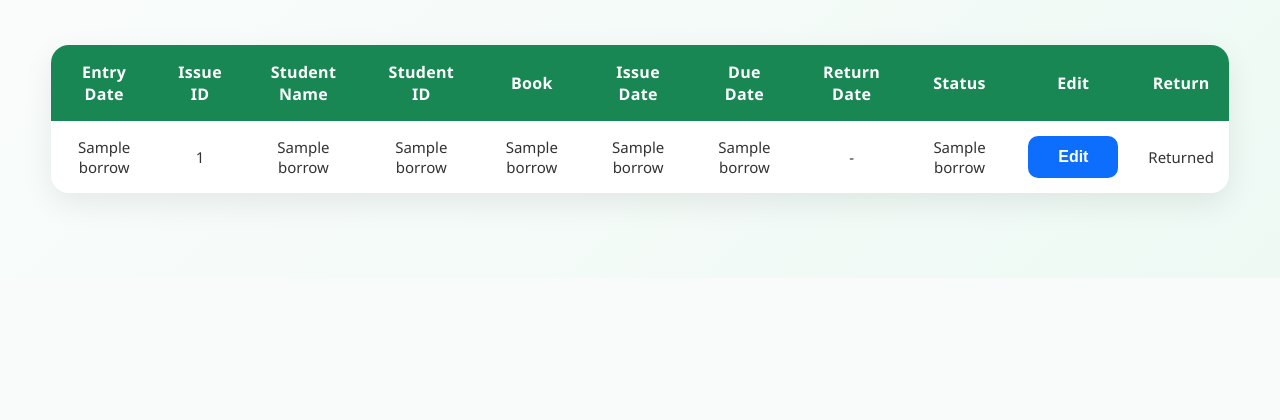
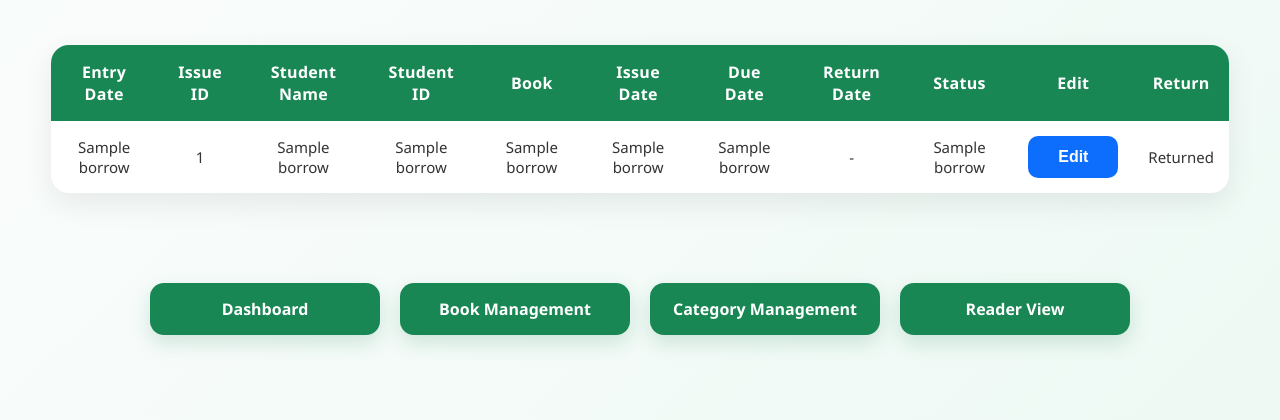
Before and after one commit to ArshiyaaTarannum/Library-Management-System, a Flask app: template templates/borrow_books.html in a window 1280 px wide. Shown: the part 1431-1851 px from the top of the page. Before the commit the page ends 1646 px from the top, so only its background shows below. Run offline with Flask 3, Linux system fonts and the light colour scheme; the template is opened without the code that fills it: most values are stand-ins (such as "Sample title", 1, 10 or a date in 2020).

Commit message:
Update borrow_books.html

```diff
--- a/templates/borrow_books.html
+++ b/templates/borrow_books.html
@@ -305,3 +305,38 @@
         {% endif %}
 
     </table>
+<!-- NAVIGATION -->
+
+<div class="navigation-buttons">
+
+    <a href="{{ url_for('dashboard') }}" class="nav-btn">
+
+        Dashboard
+
+    </a>
+
+    <a href="{{ url_for('add_books') }}" class="nav-btn">
+
+        Book Management
+
+    </a>
+
+    <a href="{{ url_for('category') }}" class="nav-btn">
+
+        Category Management
+
+    </a>
+
+    <a href="{{ url_for('books') }}" class="nav-btn">
+
+        Reader View
+
+    </a>
+
+</div>
+
+<script src="{{ url_for('static', filename='script.js') }}"></script>
+
+</body>
+
+</html>
```
Lines whose indentation alone changed are shown as unchanged.
